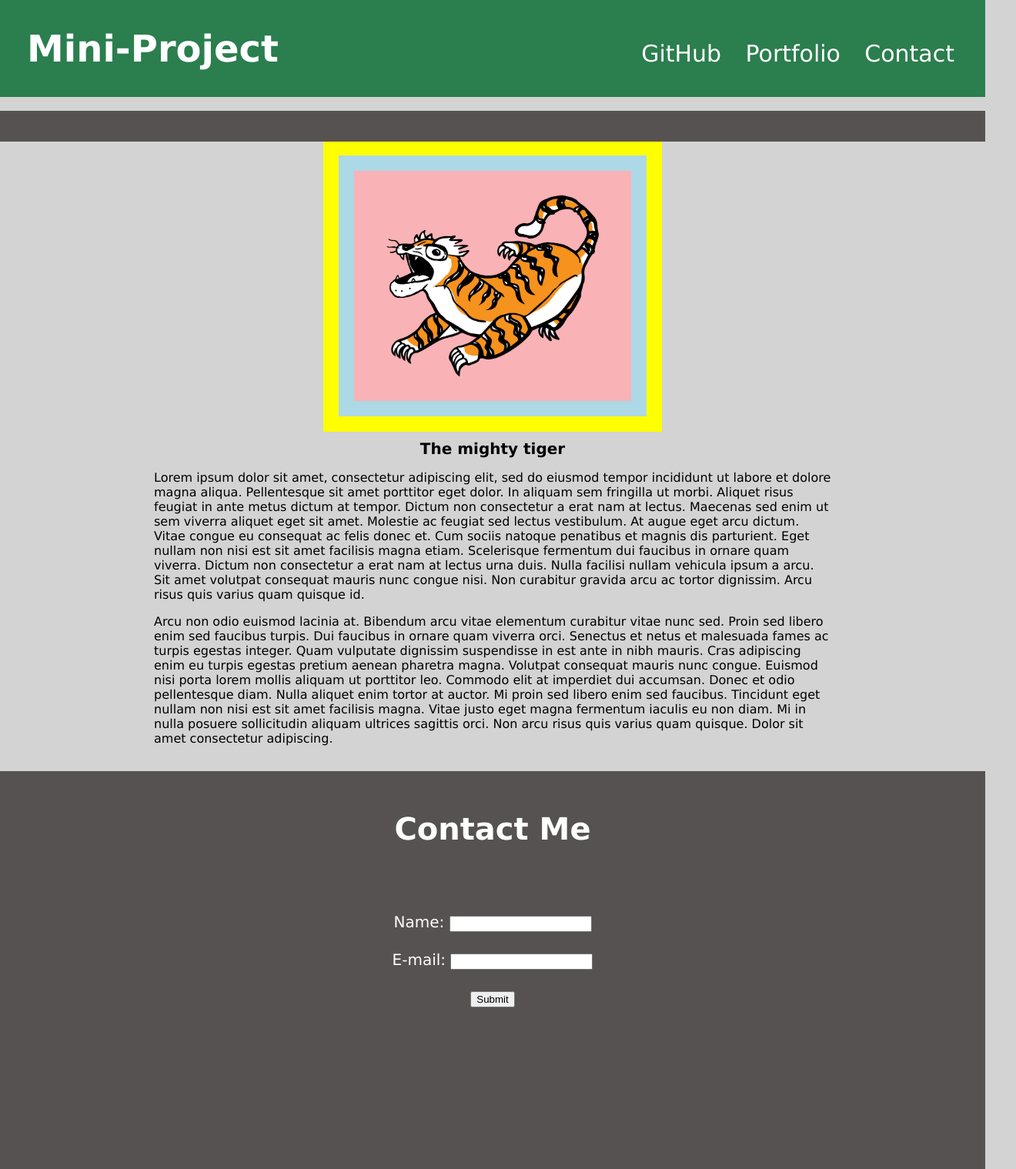
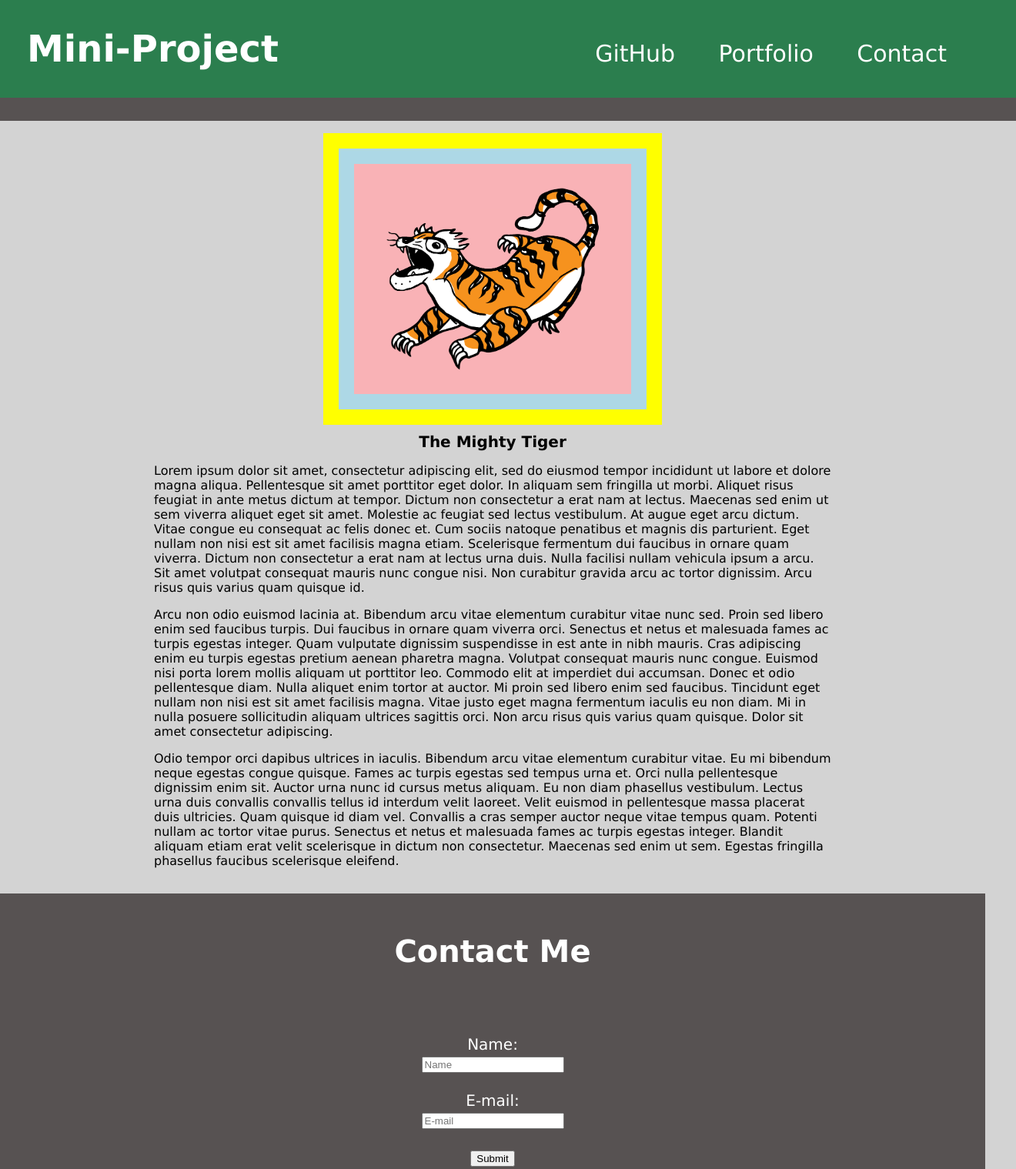
Before and after one commit to RichardZhang01/week-1-mini-project, a plain HTML site: page index.html in a window 1280 px wide. Shown: the top 1519 px of the page at 77% size, 1320 px wide, since content can reach past the window. Drawn offline with Linux system fonts and the light colour scheme.

Commit message:
first pass through html and CSS, website more or less complete

```diff
--- a/assets/css/style.css
+++ b/assets/css/style.css
@@ -11,6 +11,9 @@ header {
     padding: 20px;
     background-color: #2b7e4e;
     color: #ffffff;
+    display: inline-block;
+    width: 100%;
+    border-bottom: 30px solid #575252;
 }
 
 h1 {
@@ -28,22 +31,14 @@ nav {
 
 li {
     list-style-type: none;
-    display: inline;
-    margin-left: 25px;
+    display: inline-block;
+    margin-right: 50px;
 }
 
 a {
     color: white;
     font-size: 30px;
     text-decoration: none;
-}
-
-.lower-border {
-    position: sticky;
-    top: 144px;
-    z-index: 2;
-    background-color: #575252;
-    padding: 20px;
 }
 
 img {
@@ -69,7 +64,6 @@ p {
     margin-right: 200px;
 }
 
-
 #contact-form {
     height: 700px;
     margin-top: 40px;
@@ -90,3 +84,10 @@ footer {
     width: auto;
     background-color: #2b7e4e;
 }
+
+h3 {
+    margin: 0;
+    padding: 35px;
+    text-align: center;
+    color: white;
+}
--- a/index.html
+++ b/index.html
@@ -33,14 +33,14 @@
 
     </header>
 
-    <div class="lower-border"></div>
+    <main>
 
-    <main>
+        <section class="description">
 
             <figure>
                 <img src="./assets/images/bad_tiger_pink_9a6fabd7-942f-4529-bb10-77b170373b5d_1024x1024.png"
                     alt="Hand drawn tiger on a pink background" />
-            <figcaption>The mighty tiger</figcaption>
+                <figcaption>The Mighty Tiger</figcaption>
             </figure>
 
             <p>Lorem ipsum dolor sit amet, consectetur adipiscing elit, sed do eiusmod tempor incididunt ut labore et dolore
@@ -66,23 +66,52 @@
                 sit amet consectetur adipiscing.
             </p>
 
+            <p>
+                Odio tempor orci dapibus ultrices in iaculis. Bibendum arcu vitae elementum curabitur vitae. Eu mi bibendum
+                neque egestas congue quisque. Fames ac turpis egestas sed tempus urna et. Orci nulla pellentesque dignissim
+                enim sit. Auctor urna nunc id cursus metus aliquam. Eu non diam phasellus vestibulum. Lectus urna duis
+                convallis convallis tellus id interdum velit laoreet. Velit euismod in pellentesque massa placerat duis
+                ultricies. Quam quisque id diam vel. Convallis a cras semper auctor neque vitae tempus quam. Potenti nullam
+                ac tortor vitae purus. Senectus et netus et malesuada fames ac turpis egestas integer. Blandit aliquam etiam
+                erat velit scelerisque in dictum non consectetur. Maecenas sed enim ut sem. Egestas fringilla phasellus
+                faucibus scelerisque eleifend.
+            </p>
 
+        </section>
 
-        <form id="contact-form" action="" method="post">
+        <form id="contact-form" action="" method=post">
+
             <h2>Contact Me</h2>
 
-            <label for="fname">Name:</label>
-            <input type="text" id="name" name="name"> <br><br>
-            <label for="lname">E-mail:</label>
-            <input type="text" id="email" name="email"> <br><br>
-            <input type="submit" value="Submit">
+            <label for="name">
+                Name:
+            </label>
+
+            <br>
+
+            <input type="text" id="name" name="name" placeholder="Name">
+
+            <br><br>
+
+            <label for="email">
+                E-mail:
+            </label>
+
+            <br>
+
+            <input type="text" id="email" name="email" placeholder="E-mail">
+
+            <br><br>
+
+            <input type="submit">
+
         </form>
 
     </main>
 
     <footer>
 
-
+        <h3>&copy; Richard Zhang 2022</h3>
 
     </footer>
 
```
Lines whose indentation alone changed are shown as unchanged.
